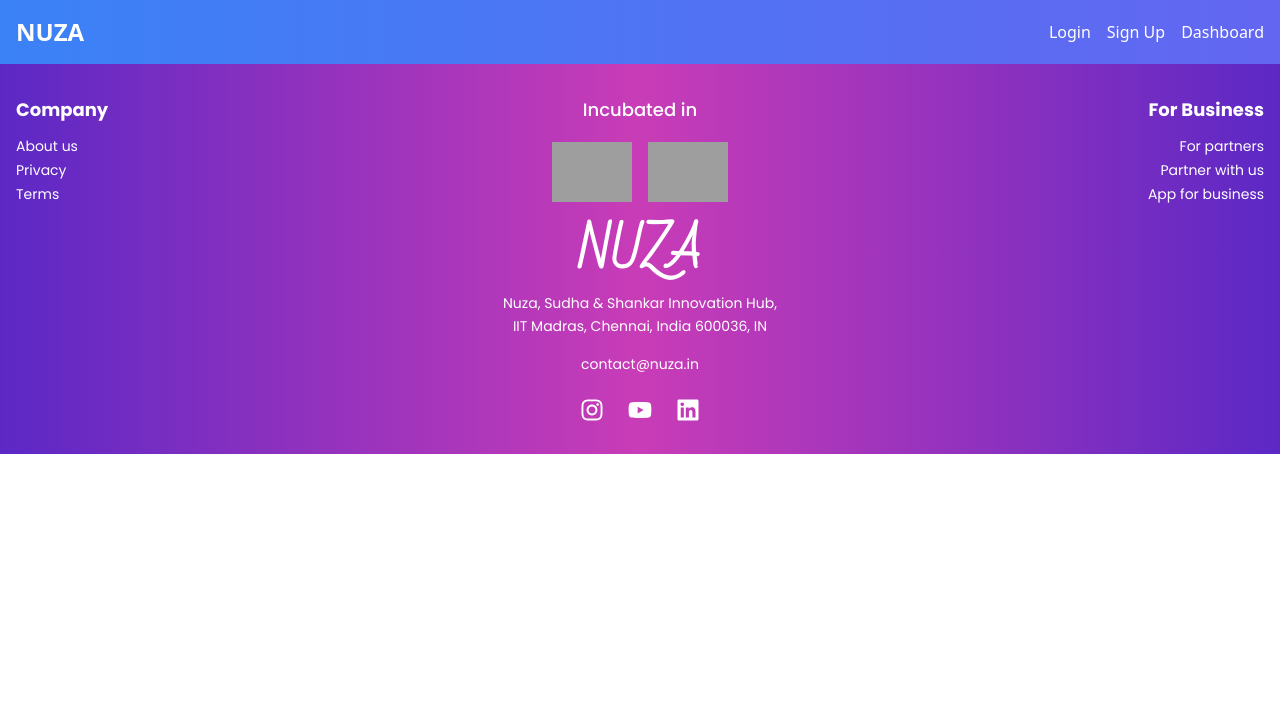
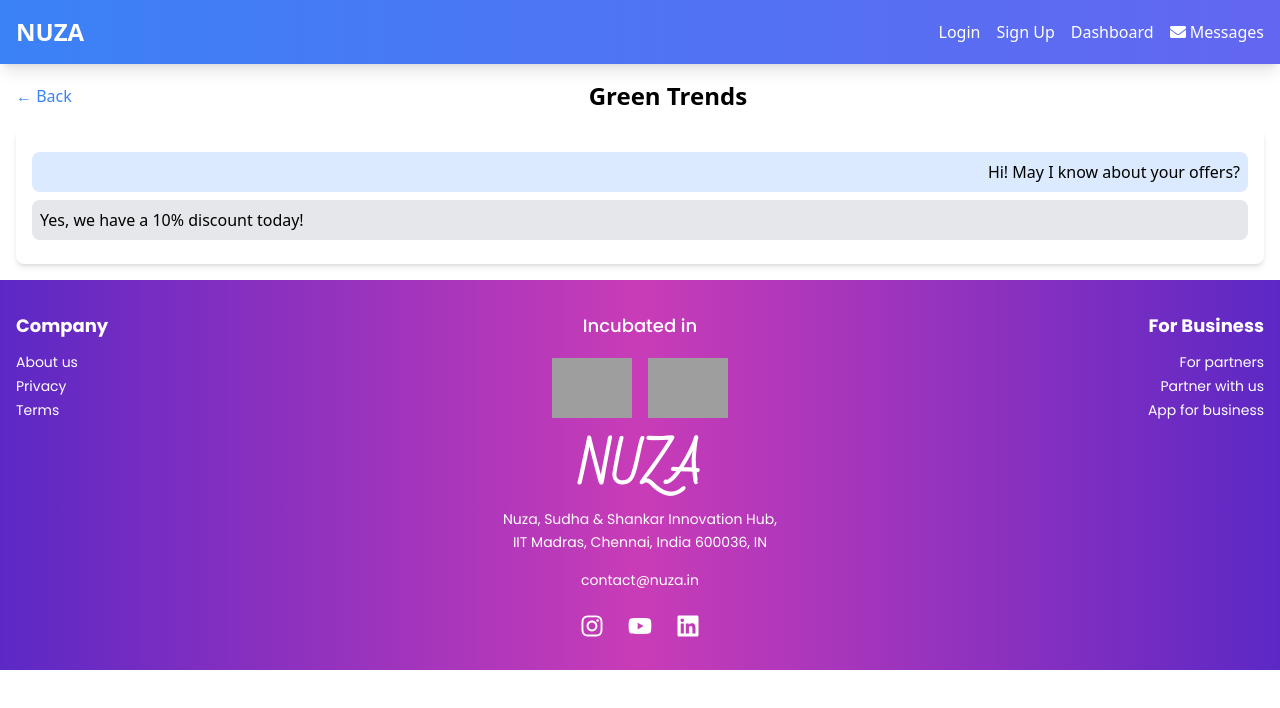
Before and after one commit to Nuza-Webdev/Nuza_Frontend, a React (Vite) app: page /chat/1 in a window 1280 px wide. Shown: the top 708 px of the page. Built offline with nearby package versions, Linux system fonts and the light colour scheme; grey boxes are pictures that could not be loaded; a web font is replaced by a local one.

Commit message:
messages

```diff
--- a/package.json
+++ b/package.json
@@ -31,6 +31,6 @@
     "globals": "^15.11.0",
     "postcss": "^8.4.49",
     "tailwindcss": "^3.4.15",
-    "vite": "^5.4.10"
+    "vite": "^5.4.14"
   }
 }
--- a/src/App.jsx
+++ b/src/App.jsx
@@ -10,21 +10,22 @@
 import Categories from "./pages/Categories";
 import NearNuzaPage from "./pages/NearNuzaPage";
 import About from "./pages/About";
-
+import Messages from "./pages/Messages";
+import Chat from "./pages/Chat";
 
 const App = () => {
     const location = useLocation();
-    // Define routes where Navbar should NOT appear
-    const noNavbarRoutes = ["/dashboard", "/payment","/near-you"];
+    const noNavbarRoutes = ["/dashboard", "/payment", "/near-you"];
 
     return (
         <>
-            {/* Render Navbar only if the current route is NOT in noNavbarRoutes */}
             {!noNavbarRoutes.includes(location.pathname) && <Navbar />}
             <Routes>
                 <Route path="/" element={<LoginPage />} />
                 <Route path="/signup" element={<SignUpPage />} />
                 <Route path="/about" element={<About />} />
+                <Route path="/messages" element={<Messages />} />
+                <Route path="/chat/:id" element={<Chat />} />  {/* Chat Page Route */}
                 <Route
                     path="/dashboard"
                     element={
@@ -41,19 +42,16 @@
                         <Categories />
                         <PaymentPage />
                     </>
-                    }
-                />
+                } />
                 <Route path="/near-you" element={
                     <>
                         <TopNavBar />
                         <Categories />
                         <NearNuzaPage />
                     </>
-                    }
-                />
+                } />
             </Routes>
             <Footer />
-
         </>
     );
 };
--- a/src/components/Navbar.jsx
+++ b/src/components/Navbar.jsx
@@ -1,15 +1,21 @@
 import React from "react";
 import { Link } from "react-router-dom";
+import { FaEnvelope } from "react-icons/fa";
 
 const Navbar = () => {
     return (
         <nav className="bg-gradient-to-r from-blue-500 to-indigo-500 text-white p-4 shadow-lg">
             <div className="container mx-auto flex justify-between items-center">
                 <h1 className="text-2xl font-bold">NUZA</h1>
-                <div className="space-x-4">
+                <div className="space-x-4 flex items-center">
                     <Link to="/" className="hover:underline">Login</Link>
                     <Link to="/signup" className="hover:underline">Sign Up</Link>
                     <Link to="/dashboard" className="hover:underline">Dashboard</Link>
+
+                    <Link to="/messages" className="hover:underline flex items-center">
+                        <FaEnvelope className="mr-1" />
+                        Messages
+                    </Link>
                 </div>
             </div>
         </nav>
--- /dev/null
+++ b/src/pages/Chat.jsx
@@ -0,0 +1,50 @@
+import React from "react";
+import { useParams, useNavigate } from "react-router-dom";
+
+const Chat = () => {
+    const { id } = useParams(); // Get chat ID from URL
+    const navigate = useNavigate();
+
+    // Dummy messages for each chat
+    const chatData = {
+        1: {
+            name: "Green Trends",
+            messages: [
+                { sender: "user", text: "Hi! May I know about your offers?" },
+                { sender: "company", text: "Yes, we have a 10% discount today!" }
+            ]
+        },
+        2: {
+            name: "Kavitha Stylist",
+            messages: [
+                { sender: "user", text: "Can I book a hair spa session?" },
+                { sender: "company", text: "Yes, we are available this weekend!" }
+            ]
+        }
+    };
+
+    const chat = chatData[id];
+
+    if (!chat) {
+        return <p>Chat not found</p>;
+    }
+
+    return (
+        <div className="container mx-auto p-4">
+            <div className="flex justify-between items-center mb-4">
+                <button onClick={() => navigate("/messages")} className="text-blue-500">← Back</button>
+                <h2 className="text-2xl font-bold">{chat.name}</h2>
+                <div></div>
+            </div>
+            <div className="bg-white shadow-md rounded-lg p-4">
+                {chat.messages.map((msg, index) => (
+                    <div key={index} className={`p-2 my-2 rounded-lg ${msg.sender === "user" ? "bg-blue-100 text-right" : "bg-gray-200 text-left"}`}>
+                        {msg.text}
+                    </div>
+                ))}
+            </div>
+        </div>
+    );
+};
+
+export default Chat;
--- a/src/pages/Dashboard.jsx
+++ b/src/pages/Dashboard.jsx
@@ -1,120 +1,80 @@
 import React, { useState, useEffect } from "react";
-import { Link, useNavigate } from "react-router-dom";
-import { FiMapPin } from "react-icons/fi";
-import { CgProfile } from "react-icons/cg";
-import { IoListCircleOutline } from "react-icons/io5";
-import { FiSearch } from "react-icons/fi";
-import { PiLineVertical } from "react-icons/pi";
-import { IoIosArrowDropright } from "react-icons/io";
-import { FaFilter } from "react-icons/fa";
+import { useNavigate } from "react-router-dom";
+import { FaEnvelope } from "react-icons/fa"; // Import Messages Icon
 import NearYou from "./nearYou";
-
 
 const Dashboard = () => {
     const navigate = useNavigate();
     const [currentSlide, setCurrentSlide] = useState(0);
 
-    // Offer data (without images)
     const offers = [
-        {
-            id: 1, title: "Flat 10% Off", description: "Avail flat 10% off on Naturals services.",
-        },
-        {
-            id: 2, title: "₹100 Off on First Booking", description: "Get ₹100 off on your first booking at Green Trends.",
-        },
-        {
-            id: 3, title: "20% Off", description: "Enjoy 20% off on Tony & Guy services.",
-        },
-        {
-            id: 4, title: "Free Delivery", description: "Free delivery on all orders above ₹500.",
-        },
-        {
-            id: 5, title: "Buy 1 Get 1 Free", description: "Get one free when you buy one service.",
-        },
-        {
-            id: 6, title: "Free Haircut", description: "Get your first haircut for free from Tony & Guy.",
-        },
+        { id: 1, title: "Flat 10% Off", description: "Avail flat 10% off on Naturals services." },
+        { id: 2, title: "₹100 Off on First Booking", description: "Get ₹100 off on your first booking at Green Trends." },
+        { id: 3, title: "20% Off", description: "Enjoy 20% off on Tony & Guy services." },
+        { id: 4, title: "Free Delivery", description: "Free delivery on all orders above ₹500." },
+        { id: 5, title: "Buy 1 Get 1 Free", description: "Get one free when you buy one service." },
+        { id: 6, title: "Free Haircut", description: "Get your first haircut for free from Tony & Guy." },
     ];
 
-    // Change slide every 3 seconds
     useEffect(() => {
         const interval = setInterval(() => {
-            setCurrentSlide((prev) => (prev + 1) % offers.length); // Loop through offers
-        }, 3000); // Change slide every 3 seconds
-        return () => clearInterval(interval); // Cleanup on unmount
+            setCurrentSlide((prev) => (prev + 1) % offers.length);
+        }, 3000);
+        return () => clearInterval(interval);
     }, [offers.length]);
 
-    // Handle manual slide change
     const handlePrevSlide = () => {
-        setCurrentSlide((prev) => (prev - 1 + offers.length) % offers.length); // Wrap around
+        setCurrentSlide((prev) => (prev - 1 + offers.length) % offers.length);
     };
 
     const handleNextSlide = () => {
-        setCurrentSlide((prev) => (prev + 1) % offers.length); // Wrap around
+        setCurrentSlide((prev) => (prev + 1) % offers.length);
     };
 
-    const handleSignOut = () => {
-        localStorage.removeItem("token"); // Example for clearing token
-        navigate("/"); // Redirect to login page
-    };
-
-    const handlePayBill = () => {
-        navigate("/payment"); // Navigate to the payment page
+    const handleMessagesClick = () => {
+        navigate("/messages");  // Redirect to Messages page when clicked
     };
 
     return (
-        <div className="flex flex-col  bg-gray-50">
+        <div className="flex flex-col bg-gray-50 min-h-screen">
+
+            {/* Dashboard Header with Messages Icon */}
+            <div className="flex justify-between items-center p-4 bg-white shadow-md">
+                <h2 className="text-3xl font-bold text-purple-600">Dashboard</h2>
+                {/* Messages Icon Button */}
+                <button onClick={handleMessagesClick} className="flex items-center space-x-2 bg-blue-500 text-white p-2 rounded-lg hover:bg-blue-700">
+                    <FaEnvelope className="text-xl" />
+                    <span>Messages</span>
+                </button>
+            </div>
+
+            {/* Other Dashboard Sections */}
             <div className="flex flex-col bg-gray-50">
-            {/* Other sections */}
                 <NearYou />
             </div>
 
             {/* Offers Section */}
-            {/* Offers Section (Fixed 3 rectangles, only text changes) */}
             <section className="py-8 px-6">
                 <h2 className="text-3xl font-bold text-purple-600 mb-6">Offers</h2>
-
                 <div className="flex justify-evenly">
-                         {/* Fixed 3 Rectangles */}
-                         {offers.slice(currentSlide, currentSlide + 3).map((offer, index) => (
-                             <div
-                                 key={offer.id}
-                                 className="bg-white shadow rounded-lg overflow-hidden w-1/3 h-32 flex-shrink-0"
-                             >
-                                 <div className="p-4">
+                    {offers.slice(currentSlide, currentSlide + 3).map((offer) => (
+                        <div key={offer.id} className="bg-white shadow rounded-lg overflow-hidden w-1/3 h-32 flex-shrink-0 p-4">
                             <h3 className="text-lg font-bold">{offer.title}</h3>
                             <p className="text-gray-600">{offer.description}</p>
-                                 </div>
                         </div>
                     ))}
                 </div>
 
                 {/* Navigation Arrows */}
                 <div className="flex justify-center mt-4">
-                         <button
-                             className="bg-gray-800 text-white p-2 rounded-full mr-4"
-                             onClick={handlePrevSlide}
-                         >
+                    <button className="bg-gray-800 text-white p-2 rounded-full mr-4" onClick={handlePrevSlide}>
                         &#8592;
                     </button>
-                         <button
-                            className="bg-gray-800 text-white p-2 rounded-full"
-                             onClick={handleNextSlide}
-                         >
+                    <button className="bg-gray-800 text-white p-2 rounded-full" onClick={handleNextSlide}>
                         &#8594;
                     </button>
                 </div>
-                     {/* Pagination Dots
-                     <div className="absolute bottom left-1/2 transform -translate-x-1/2 flex space-x-2">
-                         {offers.map((_, index) => (
-                             <span
-                                 key={index}
-                                 className={`h-2 w-2 rounded-full ${currentSlide === index ? "bg-blue-500" : "bg-gray-400"}`}
-                             ></span>
-                         ))}
-                     </div> */}
             </section>
-
         </div>
     );
 };
--- /dev/null
+++ b/src/pages/Messages.jsx
@@ -0,0 +1,37 @@
+import React from "react";
+import { useNavigate } from "react-router-dom";
+
+const Messages = () => {
+    const navigate = useNavigate();
+
+    // Dummy chat data
+    const chats = [
+        { id: 1, name: "Green Trends", lastMessage: "Hi! May I know about your offers?" },
+        { id: 2, name: "Kavitha Stylist", lastMessage: "Yes mam…" },
+    ];
+
+    // Function to navigate to chat page
+    const openChat = (id) => {
+        navigate(`/chat/${id}`); // Navigate to chat page for this user
+    };
+
+    return (
+        <div className="container mx-auto p-4">
+            <h2 className="text-2xl font-bold mb-4">Messages</h2>
+            <div className="bg-white shadow-md rounded-lg p-4">
+                {chats.map((chat) => (
+                    <div
+                        key={chat.id}
+                        className="border-b p-3 cursor-pointer hover:bg-gray-100"
+                        onClick={() => openChat(chat.id)}
+                    >
+                        <h3 className="text-lg font-semibold">{chat.name}</h3>
+                        <p className="text-gray-600 truncate">{chat.lastMessage}</p>
+                    </div>
+                ))}
+            </div>
+        </div>
+    );
+};
+
+export default Messages;
```
Also changed, not shown: 1 other file (tests, documents, lock files or other folders). Lines whose indentation alone changed are shown as unchanged.
